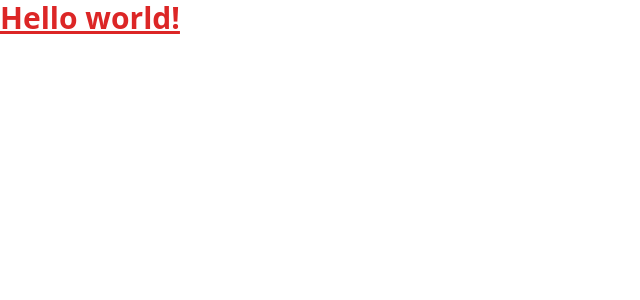
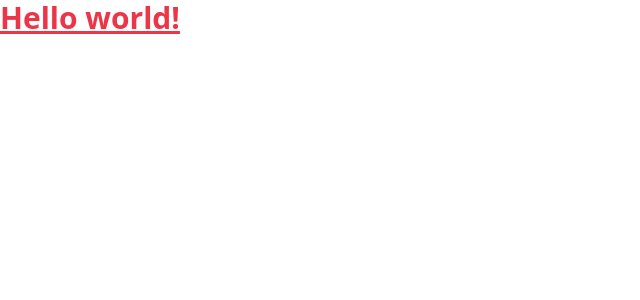
Before and after one commit to CodeVee/multi-step-form, an Angular app: page / in a window 1280 px wide. Shown: the top 300 px of the page, without its empty margins (0-640 px from the left). Built offline with nearby package versions, Linux system fonts and the light colour scheme.

Commit message:
added colors

```diff
--- a/src/app/app.component.html
+++ b/src/app/app.component.html
@@ -1,3 +1,3 @@
-<h1 class="text-3xl text-red-600 font-bold underline">
+<h1 class="text-3xl text-red-strawberry font-bold underline">
   Hello world!
 </h1>
--- a/tailwind.config.js
+++ b/tailwind.config.js
@@ -2,6 +2,26 @@
 module.exports = {
   content: ["./src/**/*.{html,ts}"],
   theme: {
+    colors: {
+      transparent: 'transparent',
+      current: 'currentColor',
+      'white': '#ffffff',
+      'mangolia': '#f0f6ff',
+      'alabaster': '#fafbff',
+      'blue': {
+        'marine': '#02295a',
+        'purplish': '#473dff',
+        'pastel': '#adbeff',
+        'light': '#bfe2fd'
+      },
+      'red': {
+        'strawberry': '#ed3548'
+      },
+      'gray': {
+        'cool': '#9699ab',
+        'light': '#d6d9e6'
+      }
+    },
     extend: {},
   },
   plugins: [],
```
